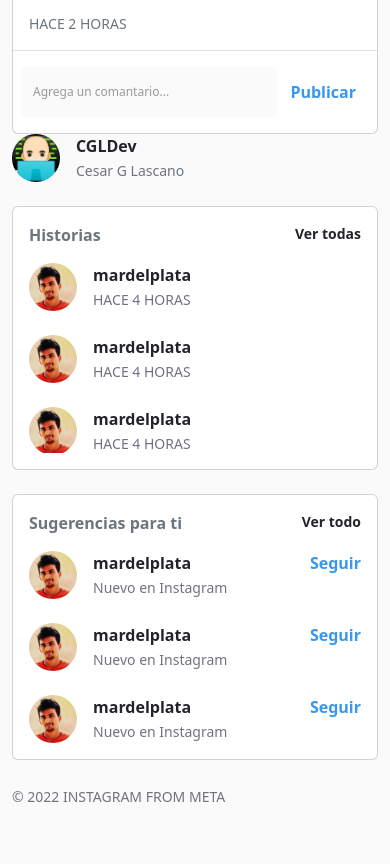
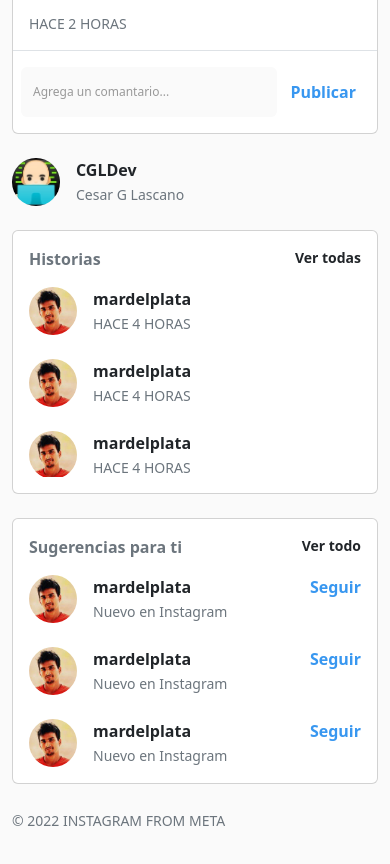
Before and after one commit to cgldev/insta-clone, a website: page publicaciones.html in a window 390 px wide. Shown: the part 2241-3105 px from the top of the page. Drawn offline with Linux system fonts and the light colour scheme.

Commit message:
ajustes responsive

```diff
--- a/publicaciones.html
+++ b/publicaciones.html
@@ -243,7 +243,7 @@
                 </div>
               </div>
             </div>
-            <div class="col-lg-4">
+            <div class="col-lg-4 mt-4 mt-md-0">
               <div class="d-flex mb-4">
                 <div class="imagen-perfil-usu rounded-circle me-3"></div>
                 <div>
```
